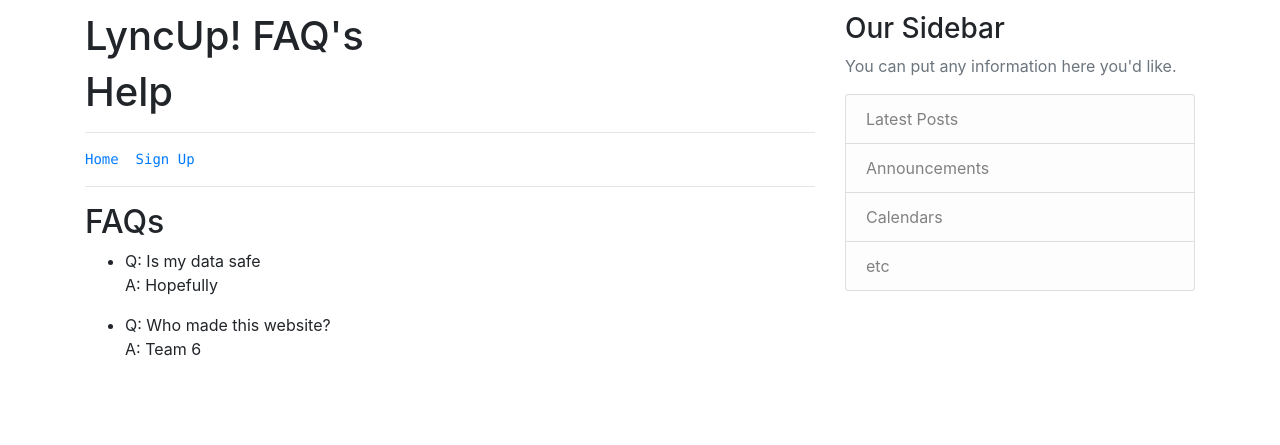
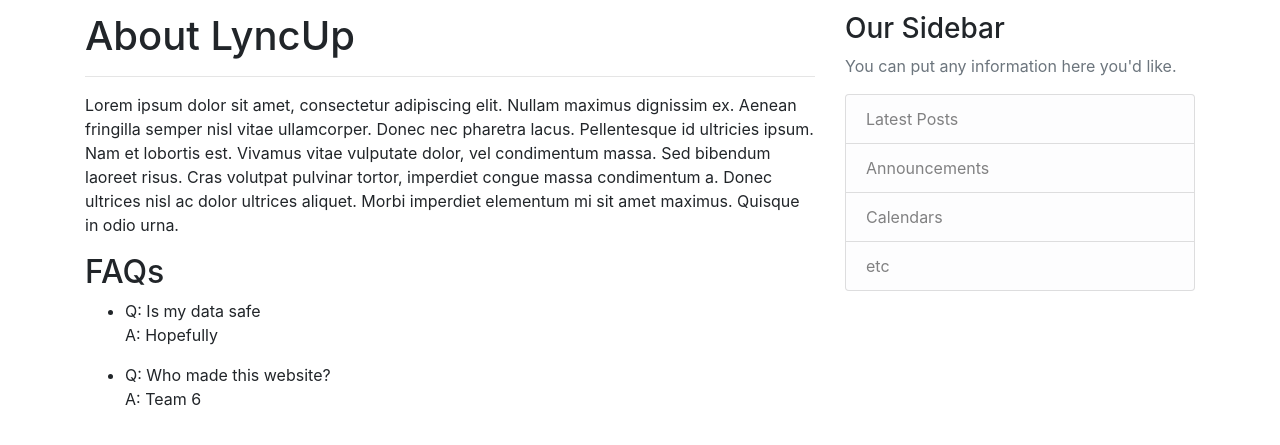
Before and after one commit to CSC307-W2020-Team6/307-Sec01-Team6, a Django app: page /about/ in a window 1280 px wide. Shown: the part 56-501 px from the top of the page. Run offline with Django 3.2, Linux system fonts and the light colour scheme; some libraries are stand-ins or nearby versions.

Commit message:
edited about page

```diff
--- a/LyncUp/templates/LyncUp/about.html
+++ b/LyncUp/templates/LyncUp/about.html
@@ -1,17 +1,5 @@
-{#<!DOCTYPE html>#}
-{#<html lang="en">#}
-{#<head>#}
-{#    <meta charset="UTF-8">#}
-{#    <title>Title</title>#}
-{#</head>#}
-{#<body>#}
-{#    <h1>LyncUp FAQ's!</h1>#}
-{#</body>#}
-
 {% extends "LyncUp/base.html" %}
-
 {% block content %}
-   <h1>LyncUp! FAQ's</h1>
 
 <!DOCTYPE html>
 <html>
@@ -19,12 +7,9 @@
         <title>Help</title>
     </head>
     <body>
-        <h1>Help</h1>
+        <h1>About LyncUp</h1>
         <hr>
-        <nav>
-            <pre><a href="../../../users/templates/users/login.html">Home</a>  <a href="signup.html">Sign Up</a> </pre>
-        </nav>
-        <hr>
+        <p>Lorem ipsum dolor sit amet, consectetur adipiscing elit. Nullam maximus dignissim ex. Aenean fringilla semper nisl vitae ullamcorper. Donec nec pharetra lacus. Pellentesque id ultricies ipsum. Nam et lobortis est. Vivamus vitae vulputate dolor, vel condimentum massa. Sed bibendum laoreet risus. Cras volutpat pulvinar tortor, imperdiet congue massa condimentum a. Donec ultrices nisl ac dolor ultrices aliquet. Morbi imperdiet elementum mi sit amet maximus. Quisque in odio urna.</p>
         <h2>FAQs</h2>
         <ul>
             <li>
--- a/LyncUp/templates/LyncUp/post_detail.html
+++ b/LyncUp/templates/LyncUp/post_detail.html
@@ -3,6 +3,7 @@
     <h1> <img class="rounded-circle" style="height: 50px; margin-right: 5px" src="{{ object.author.profile.image.url }}"> {{ object.title }}</h1>
     <h5>By {{ object.author }} on {{ object.date_posted }}</h5>
     <p>{{ object.content }}</p>
+    <hr>
     {% if object.author == user %}
         <div>
             <a class="btn btn-secondary" href="{% url 'post-update' object.id %}">Update</a>
```
